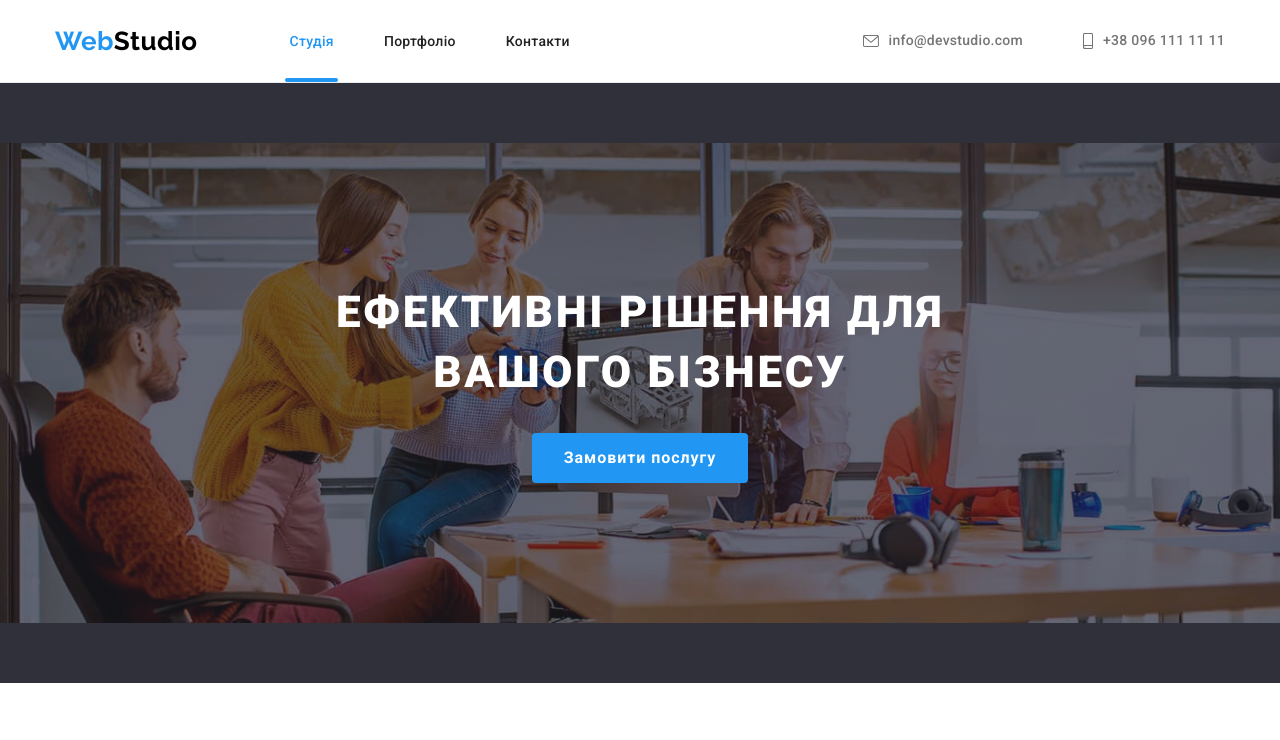
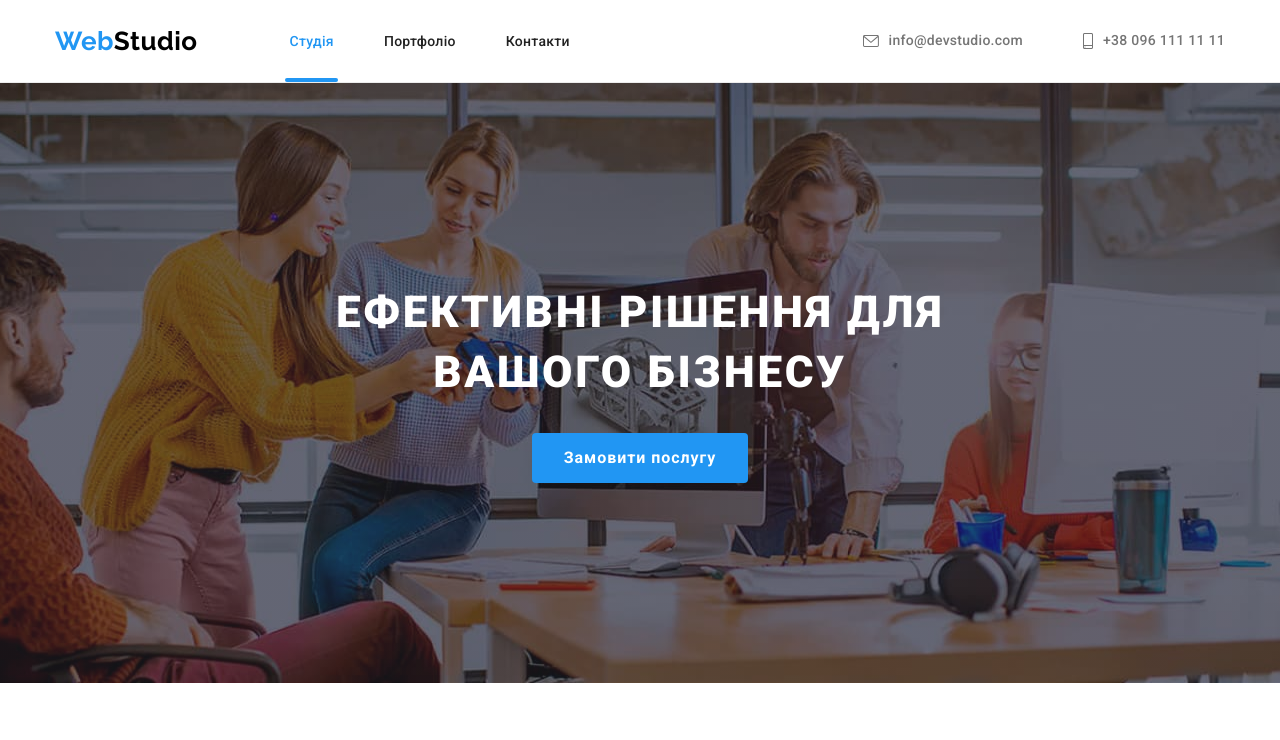
Before and after one commit to umbrach/goit-markup-hw-08, a plain HTML site: page index.html in a window 1280 px wide. Shown: the top 740 px of the page. Drawn offline with nearby package versions, Linux system fonts and the light colour scheme; files that its build step writes are made by us from their sources.

Commit message:
Add hero bg settings

```diff
--- a/sass/layouts/_hero.scss
+++ b/sass/layouts/_hero.scss
@@ -4,13 +4,12 @@
 }
 
 .hero__bg {
-  max-width: 1600px;
-  // height: 600px;
+  max-width: 100vw;
   margin-right: auto;
   margin-left: auto;
   background-repeat: no-repeat;
   background-position: center;
-  background-size: contain;
+  background-size: cover;
 
   background-image: linear-gradient(to right, rgba(47, 48, 58, 0.4), rgba(47, 48, 58, 0.4)),
     url('../images/mob/studio/header-mob.jpg');
```
Also changed, not shown: css/main.css, css/main.min.css, 2 other files.
